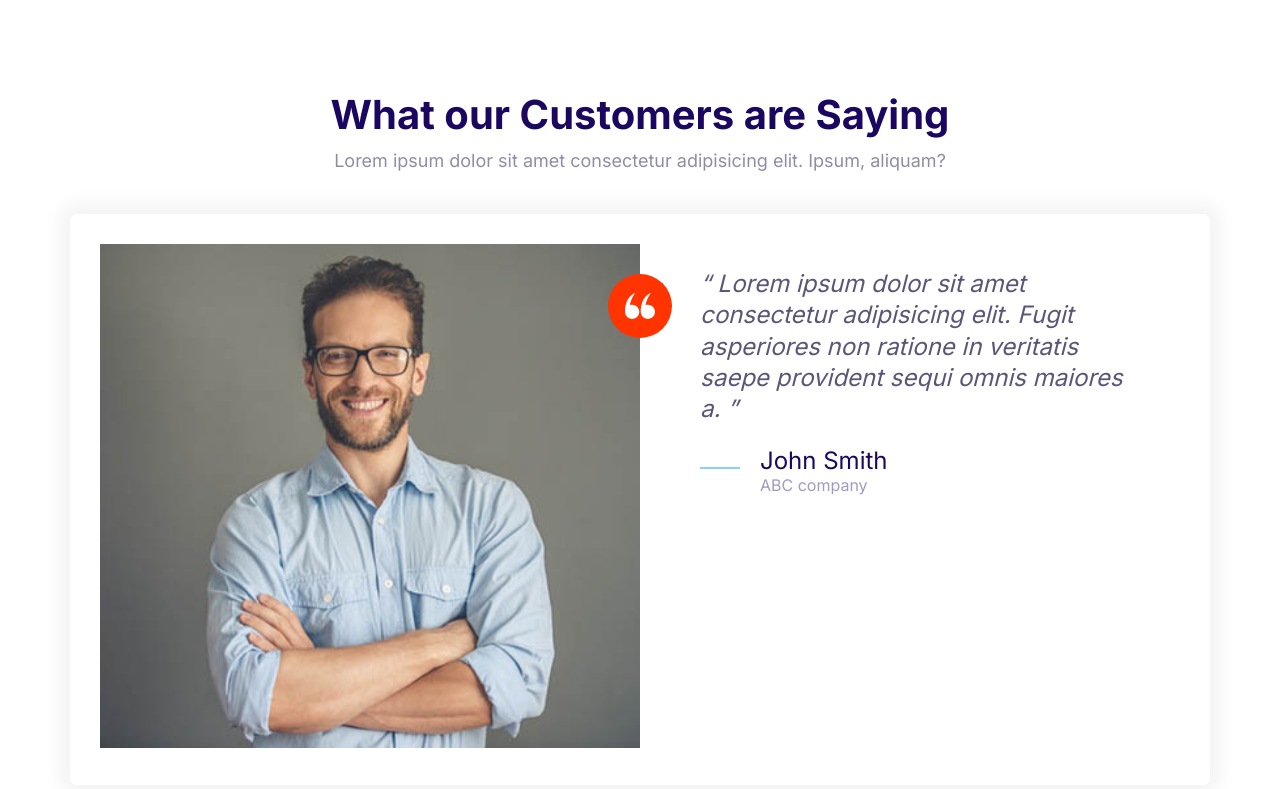
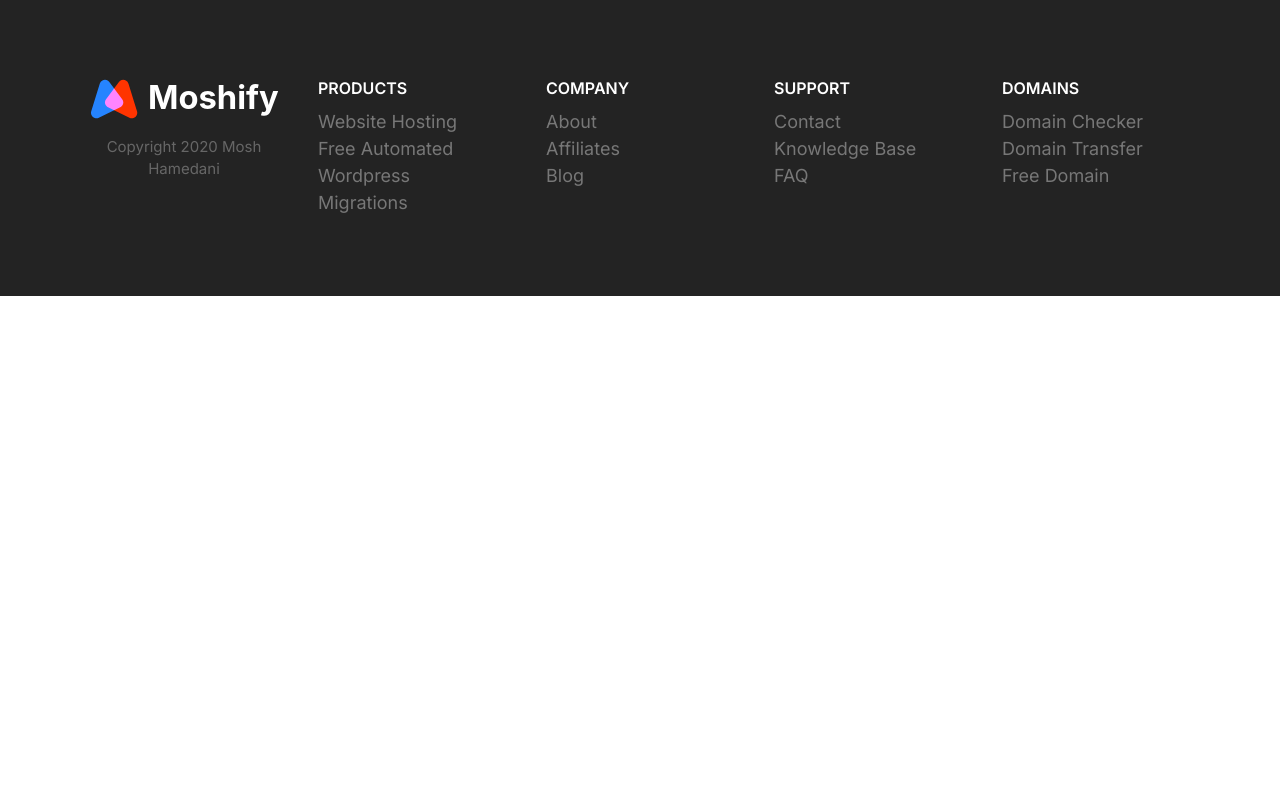
Before and after one commit to yancesario97/moshify, a plain HTML site: page index.html in a window 1280 px wide. Drawn offline with Linux system fonts and the light colour scheme.

Commit message:
Added footer block.

```diff
--- a/css/styles.css
+++ b/css/styles.css
@@ -812,3 +812,80 @@ a{
         max-width: 700px;
     }
 }
+
+/* Footer */
+.footer {
+    background: #232323;
+}
+
+.footer a {
+    color: #777;
+    transition: color .3s;
+}
+
+.footer a:hover {
+    color: white;
+}
+
+.footer__section {
+    padding: 2rem;
+    border-bottom: 1px solid #393939;
+}
+
+.footer__section .list {
+    margin: 0;
+}
+
+.footer__heading {
+    text-transform: uppercase;
+    font-weight: 600;
+}
+
+.footer__brand {
+    margin-top: 5rem;
+    text-align: center;
+}
+
+.footer__brand img {
+    /* TODO: consider refactoring this and applying it to all images.  */
+    width: 100%;
+    max-width: 230px;
+}
+
+.footer__copyright {
+    font-size: 2.1rem;
+    color: white;
+    opacity: .3;
+}
+
+@media screen and (min-width: 768px) {
+    .footer__sections {
+        grid-template-columns: repeat(auto-fit, minmax(10rem, 1fr));
+    }
+
+    .footer .collapsible__chevron {
+        display: none;
+    }
+
+    .footer .collapsible__content {
+        opacity: 1;
+        max-height: 100%;
+    }
+
+    .footer__brand {
+        order: -1;
+        margin-top: 1rem;
+    }
+
+    .footer__copyright {
+        font-size: 1.5rem;
+    }
+
+    .footer__section {
+        border: 0;
+    }
+
+    .footer__heading {
+        font-size: 1.6rem;
+    }
+}
--- a/index.html
+++ b/index.html
@@ -15,52 +15,74 @@
     <link rel="stylesheet" href="css/styles.css" />
   </head>
   <body>
-    <section class="block">
-      <header class="block__header">
-        <h2>What our Customers are Saying</h2>
-        <p>
-          Lorem ipsum dolor sit amet consectetur adipisicing elit. Ipsum,
-          aliquam?
-        </p>
+    <footer class="block block--dark footer">
+      <div class="container grid footer__sections">
+        <section class="collapsible collapsible--expanded footer__section">
+          <header class="collapsible__header">
+            <h2 class="collapsible__heading footer__heading">Products</h2>
+            <svg class="icon icon--primary collapsible__chevron">
+              <use xlink:href="images/sprite.svg#wordpress"></use>
+            </svg>
           </header>
-      <div class="container">
-        <div class="card testimonial">
-          <div class="grid grid--1x2">
-            <div class="testimonial__image">
-              <img
-                src="images/testimonial.jpg"
-                alt="A happy, smiling customer."
-              />
-              <span class="icon-container icon-container--accent">
-                <svg class="icon icon--white icon--small">
-                  <use xlink:href="images/sprite.svg#quotes"></use>
+          <div class="collapsible__content">
+            <ul class="list">
+              <li><a href="#">Website Hosting</a></li>
+              <li><a href="#">Free Automated Wordpress</a></li>
+              <li><a href="#">Migrations</a></li>
+            </ul>
+          </div>
+        </section>
+        <section class="collapsible footer__section">
+          <header class="collapsible__header">
+            <h2 class="collapsible__heading footer__heading">Company</h2>
+            <svg class="icon icon--primary collapsible__chevron">
+              <use xlink:href="images/sprite.svg#wordpress"></use>
             </svg>
-              </span>
+          </header>
+          <div class="collapsible__content">
+            <ul class="list">
+              <li><a href="#">About</a></li>
+              <li><a href="#">Affiliates</a></li>
+              <li><a href="#">Blog</a></li>
+            </ul>
           </div>
-            <blockquote class="quote">
-              <p class="quote__text">
-                Lorem ipsum dolor sit amet consectetur adipisicing elit. Fugit
-                asperiores non ratione in veritatis saepe provident sequi omnis
-                maiores a.
-              </p>
-              <footer>
-                <div class="media">
-                  <div class="media__image">
-                    <svg class="icon icon--primary quote__line">
-                      <use xlink:href="images/sprite.svg#line"></use>
+        </section>
+        <section class="collapsible footer__section">
+          <header class="collapsible__header">
+            <h2 class="collapsible__heading footer__heading">Support</h2>
+            <svg class="icon icon--primary collapsible__chevron">
+              <use xlink:href="images/sprite.svg#wordpress"></use>
             </svg>
+          </header>
+          <div class="collapsible__content">
+            <ul class="list">
+              <li><a href="#">Contact</a></li>
+              <li><a href="#">Knowledge Base</a></li>
+              <li><a href="#">FAQ</a></li>
+            </ul>
           </div>
-                  <div class="media__body">
-                    <h3 class="media__title quote__author">John Smith</h3>
-                    <p class="quote__company">ABC company</p>
+        </section>
+        <section class="collapsible footer__section">
+          <header class="collapsible__header">
+            <h2 class="collapsible__heading footer__heading">Domains</h2>
+            <svg class="icon icon--primary collapsible__chevron">
+              <use xlink:href="images/sprite.svg#wordpress"></use>
+            </svg>
+          </header>
+          <div class="collapsible__content">
+            <ul class="list">
+              <li><a href="#">Domain Checker</a></li>
+              <li><a href="#">Domain Transfer</a></li>
+              <li><a href="#">Free Domain</a></li>
+            </ul>
           </div>
+        </section>
+        <section class="footer__brand">
+          <img src="images/logo.svg" alt="" />
+          <p class="footer__copyright">Copyright 2020 Mosh Hamedani</p>
+        </section>
       </div>
     </footer>
-            </blockquote>
-          </div>
-        </div>
-      </div>
-    </section>
     <script src="js/main.js"></script>
   </body>
 </html>
```
Also changed, not shown: Components/footer-block.html (added, +68 -0 lines). Lines whose indentation alone changed are shown as unchanged.
